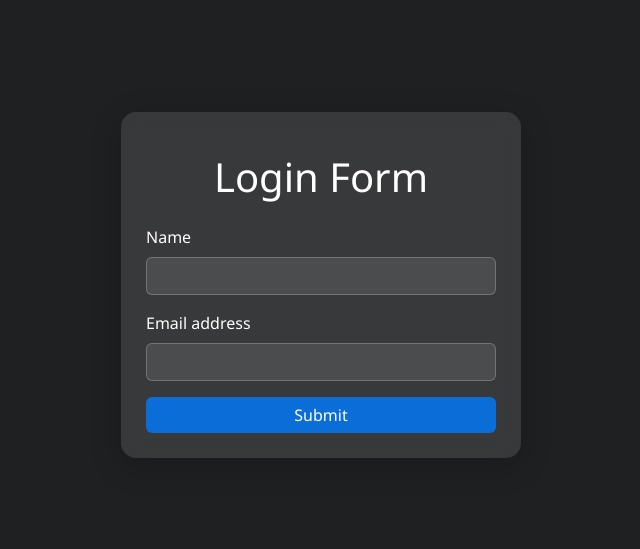
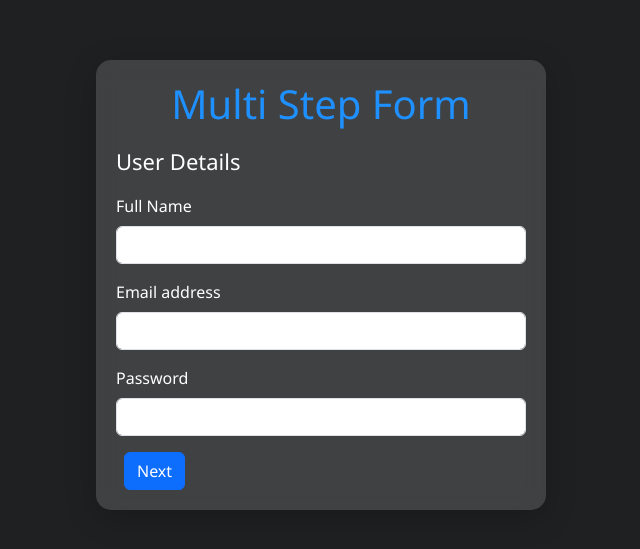
Before and after one commit to kumaruidivloper/angular-forms-tutorial, an Angular app: page / in a window 1280 px wide. Shown: the part 115-664 px from the top of the page, without its empty margins (319-959 px from the left). Built offline with nearby package versions, Linux system fonts and the light colour scheme.

Commit message:
Reactive-Form-validation

```diff
--- a/angular.json
+++ b/angular.json
@@ -32,6 +32,9 @@
                 "glob": "**/*",
                 "input": "public"
               }
+            ],
+            "scripts": [
+              "node_modules/bootstrap/dist/js/bootstrap.bundle.min.js"
             ],
             "styles": [
               "node_modules/bootstrap/dist/css/bootstrap.min.css",
--- a/src/app/app.html
+++ b/src/app/app.html
@@ -1,34 +1,86 @@
-<div class="container" [formGroup]="myForm" (ngSubmit)="formSubmit()">
-  <form>
-    <h1  class="text-center py-3">Login Form</h1>
+<div class="container">
+  <h1>Multi Step Form</h1>
+  <form [formGroup]="myForm" (ngSubmit)="formSubmit()">
+    @if (step == 1) {
+    <ng-container formGroupName="userDetails">
+    <h4>User Details</h4>
       <div class="mb-3">
-      <label for="inputName" class="form-label">Name</label>
-      <input
-        type="text"
-        class="form-control"
-        id="inputName"
-        formControlName="name"
-        autocomplete="off"
-      />
-      @if (nameControl.touched && nameControl.errors?.['required']) {
-      <span class="form-label text-danger">* Name required</span>
-      }
+        <label for="inputName" class="form-label">Full Name</label>
+        <input type="text" class="form-control" id="inputName" formControlName="fname"/>
       </div>
       <div class="mb-3">
         <label for="inputEmail" class="form-label">Email address</label>
+        <input type="email" class="form-control" id="inputEmail" formControlName="email"/>
+      </div>
+      <div class="mb-3">
+        <label for="inputPassword" class="form-label">Password</label>
+        <input type="password" class="form-control" id="inputPassword" formControlName="password"/>
+      </div>
+    </ng-container>
+    } @if (step == 2) {
+    <ng-container formGroupName="additionalDetails">
+      <h4>Additional Details</h4>
+      <div class="mb-3">
+        <label for="inputMobile" class="form-label">Phone Number</label>
         <input
-        type="email"
+          type="number"
           class="form-control"
-        id="inputEmail"
-        formControlName="email"
-        autocomplete="off"
+          id="inputMobile"
+          placeholder="+1"
+          formControlName="mobile"
         />
-      @if (emailControl.touched && emailControl.errors?.['required']) {
-      <span class="form-label text-danger">* Email required</span>
+      </div>
+      <div class="mb-3">
+        <div class="form-floating">
+          <textarea
+            class="form-control"
+            placeholder="Enter Address"
+            id="floatingTextArea"
+            formControlName="address"
+          ></textarea>
+          <label for="floatingTextArea" class="form-label">Street Address</label>
+        </div>
+      </div>
+      <div class="mb-3">
+        <label for="inputCountry" class="form-label">Country</label>
+        <input type="text" class="form-control" id="inputCountry" formControlName="country"/>
+      </div>
+      <div class="mb-3">
+        <label for="inputGender" class="form-label">Gender</label>
+        <select name="inputGender" id="inputGender" class="form-control" formControlName="gender">
+          <option value="" disabled selected>Select Gender</option>
+          <option value="male">Male</option>
+          <option value="female">Female</option>
+          <option value="">Prefer not to answer</option>
+        </select>
+      </div>
+    </ng-container>
+    } @if (step == 3) {
+    <ng-container formGroupName="feedback">
+      <h4>Feedback/Comment</h4>
+      <div class="mb-3">
+        <div class="form-floating">
+          <textarea
+            class="form-control"
+            placeholder="Leave a comment here"
+            id="floatingTextArea"
+            style="height: 100px"
+            formControlName="comments"
+          ></textarea>
+          <label for="floatingTextArea" class="form-label">Comments</label>
+        </div>
+      </div>
+    </ng-container>
+    } @if (step != 1) {
+    <button type="button" class="btn btn-primary" (click)="btnPrevious()">
+      Previous
+    </button>
     }
-    </div>
-    <div class="btn-group d-grid">
-      <button class="btn btn-primary" type="submit">Submit</button>
-    </div>
+    <button type="button" class="btn btn-primary mx-2" (click)="btnNext()">
+      Next
+    </button>
+    @if (step == 3) {
+    <button type="submit" class="btn btn-success">Submit</button>
+    }
   </form>
 </div>
--- a/src/app/app.scss
+++ b/src/app/app.scss
@@ -1,34 +1,49 @@
 .container {
-  width: 400px;
-  padding: 25px;
-  background: rgba(85, 85, 85, 0.469); /* Transparent white */
+  max-width: 90%;
+  width: 500px;
+  margin: 20px auto;
+  padding: 20px;
+  background: rgba(255, 255, 255, 0.15);
   border-radius: 15px;
-  box-shadow: 0 8px 32px rgba(0, 0, 0, 0.2); /* Soft shadow */
+  box-shadow: 0 8px 32px rgba(0, 0, 0, 0.2);
   backdrop-filter: blur(10px);
   -webkit-backdrop-filter: blur(10px);
-  margin: auto;
 }
 
-h2 {
-  color: #fff;
+h1 {
+  font-weight: 400;
+  text-align: center;
+  font-size: 40px;
+  color: dodgerblue;
+  margin-bottom: 20px;
 }
 
-.form-label {
-  color: #fff;
+h4 {
+  margin-bottom: 20px;
+  font-weight: 350;
+  font-size: 22px;
 }
 
-.form-control {
-  background-color: rgba(255, 255, 255, 0.1);
-  border: 1px solid rgba(255, 255, 255, 0.3);
-  color: #fff;
+textarea ~ label {
+  color: #111;
 }
 
-.btn-primary {
-  background-color: rgba(0, 123, 255, 0.8);
-  border: none;
-  color: #fff;
+.form-label,
+.form-control {
+  font-size: 16px;
 }
 
-.btn-primary:hover {
-  background-color: rgba(0, 123, 255, 1);
+@media (max-width: 768px) {
+  .container {
+    width: 100%;
+    padding: 15px;
+  }
+
+  h1 {
+    font-size: 30px;
+  }
+
+  h4 {
+    font-size: 18px; /* Adjust subheading size */
+  }
 }
--- a/src/app/app.ts
+++ b/src/app/app.ts
@@ -1,10 +1,5 @@
 import { Component } from '@angular/core';
-import {
-  FormControl,
-  FormGroup,
-  ReactiveFormsModule,
-  Validators,
-} from '@angular/forms';
+import { FormGroup, FormBuilder, Validator, Validators } from '@angular/forms';
 
 @Component({
   selector: 'app-root',
@@ -13,25 +8,41 @@ import {
   styleUrl: './app.scss'
 })
 export class App {
-  myForm: FormGroup;
-  nameControl: FormControl;
-  emailControl: FormControl;
+  myForm!: FormGroup
 
-  constructor() {
-    this.nameControl = new FormControl('', Validators.required);
-    this.emailControl = new FormControl('', [
-      Validators.required,
-      Validators.email,
-    ]);
-    this.myForm = new FormGroup({
-      name: this.nameControl,
-      email: this.emailControl,
+  constructor(private fb: FormBuilder) {
+    this.myForm = this.fb.group({
+      userDetails: this.fb.group({
+        fname: ['', Validators.required],
+        // More the one validator we need assign this in array
+        email: ['', [Validators.required, Validators.email]],
+        password: ['', Validators.required],
+      }),
+      additionalDetails: this.fb.group({
+        // More the one validator we need assign this in array
+        mobile: ['', [Validators.required, Validators.maxLength(10)]],
+        address: ['', Validators.required],
+        country: ['', Validators.required],
+        gender: ['', Validators.required],
+      }),
+      feedback: this.fb.group({
+        comments: ['', Validators.maxLength(100)],
+      })
     });
   }
 
+  step: any = 1;
+
+  btnPrevious() {
+    this.step -= 1;
+  }
+
+  btnNext() {
+    this.step += 1;
+  }
+
   formSubmit() {
-    if (this.myForm.valid) {
-      console.log('Form Values: ', this.myForm.value);
-    }
+    console.log(this.myForm.value)
   }
+
 }
```
Also changed, not shown: 1 other file (tests, documents, lock files or other folders). Lines whose indentation alone changed are shown as unchanged.
